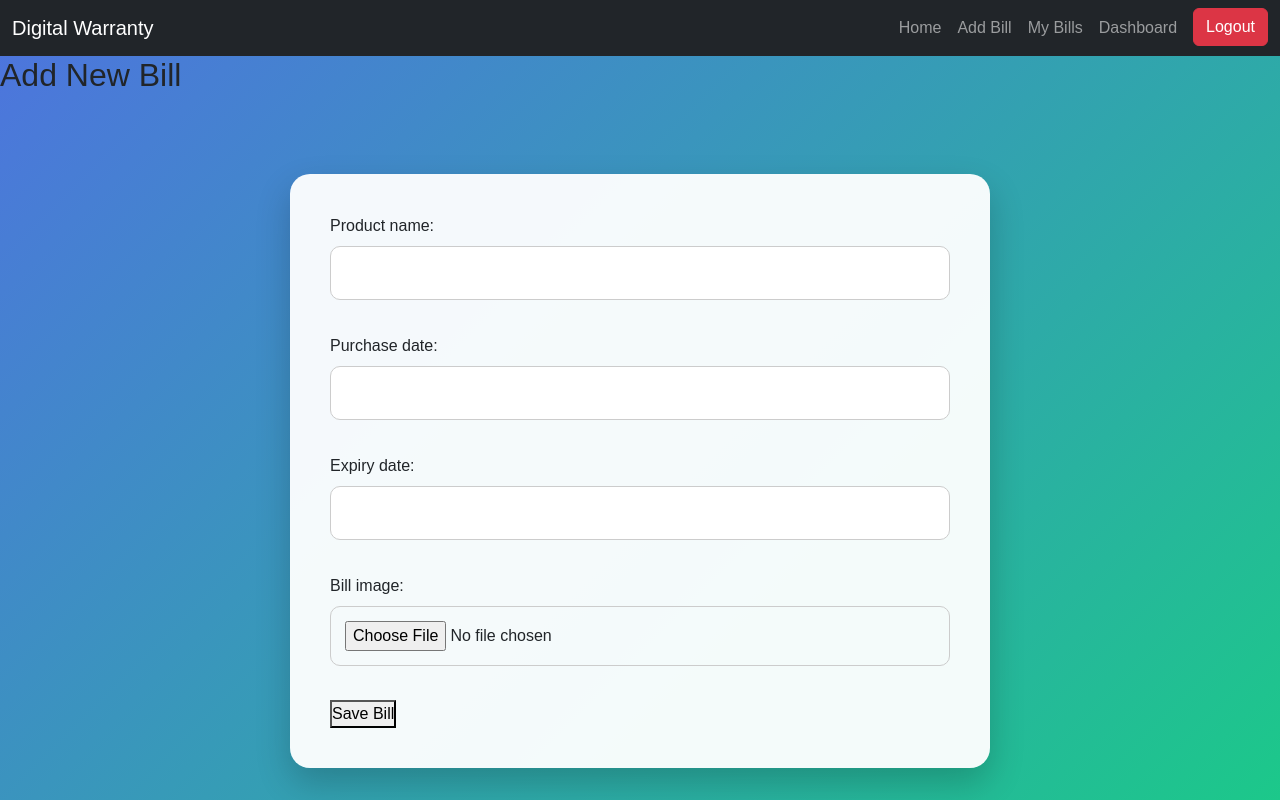
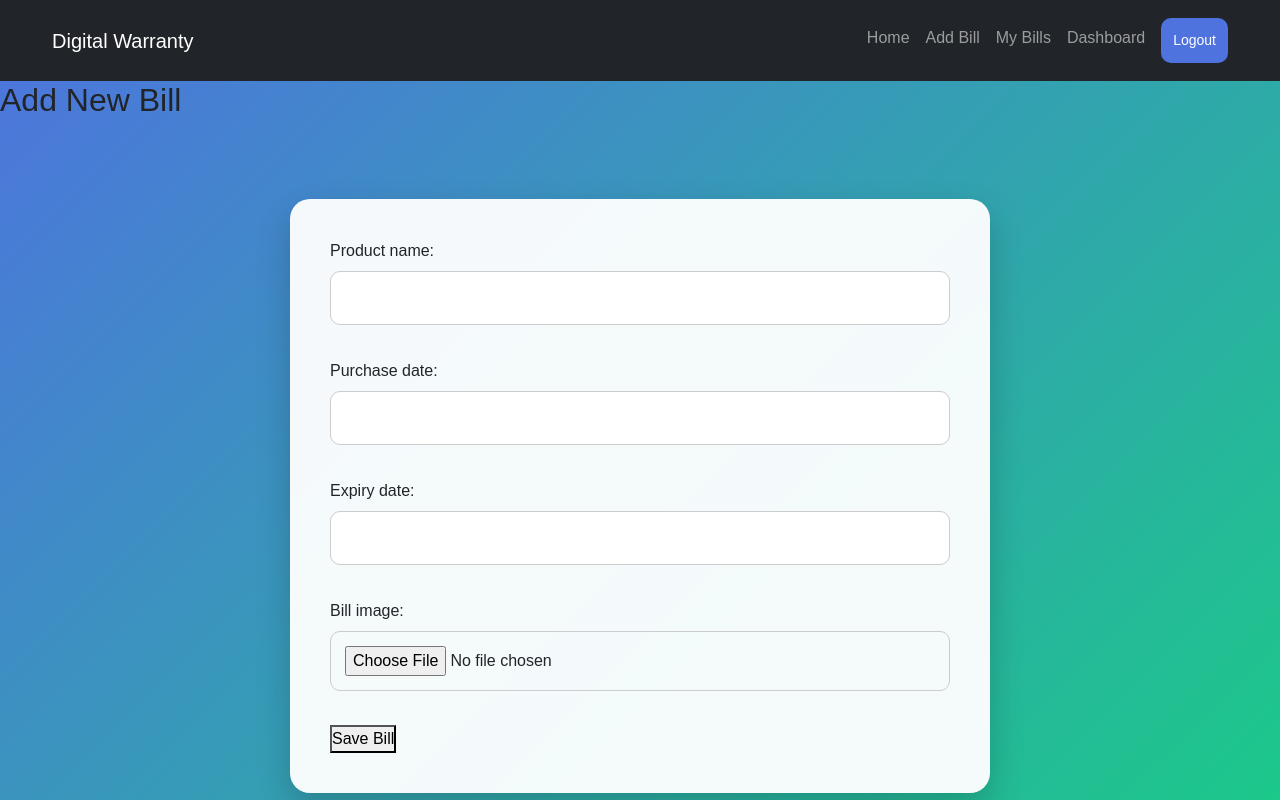
Before and after one commit to shraddhayadav29/Digital-Warranty-And-Bill-Management-System, a Django app: page /add/ in a window 1280 px wide. Run offline with Django 5.2, Linux system fonts and the light colour scheme; a user stored in the database is signed in.

Commit message:
Updated base issue

```diff
--- a/templates/base.html
+++ b/templates/base.html
@@ -1,87 +1,56 @@
 {% load static %}
 <!DOCTYPE html>
-<html>
+<html lang="en">
 <head>
+    <meta charset="UTF-8">
     <title>Digital Warranty System</title>
 
-    <!-- Mobile responsiveness -->
-     <meta name="viewport" content="width=device-width, initial-scale=1">
+    <meta name="viewport" content="width=device-width, initial-scale=1.0">
 
-    <!-- CSS -->
-    <link rel="stylesheet" href="{% static 'css/style.css' %}">
-
-    <!-- Bootstrap -->
     <link href="https://cdn.jsdelivr.net/npm/bootstrap@5.3.2/dist/css/bootstrap.min.css" rel="stylesheet">
 
-    <!-- Icons -->
     <link href="https://cdnjs.cloudflare.com/ajax/libs/font-awesome/6.5.0/css/all.min.css" rel="stylesheet">
+
+    <link rel="stylesheet" href="{% static 'css/style.css' %}">
 </head>
 
 <body>
 
 <nav class="navbar navbar-expand-lg navbar-dark bg-dark">
   <div class="container-fluid">
-
-    <!-- Logo -->
     <a class="navbar-brand" href="{% url 'home' %}">Digital Warranty</a>
-
-    <!-- Hamburger -->
     <button class="navbar-toggler" type="button" data-bs-toggle="collapse" data-bs-target="#navbarNav">
       <span class="navbar-toggler-icon"></span>
     </button>
-
-    <!-- Links -->
     <div class="collapse navbar-collapse" id="navbarNav">
       <ul class="navbar-nav ms-auto">
-
-        <li class="nav-item">
-          <a class="nav-link" href="{% url 'home' %}">Home</a>
-        </li>
-
-        <li class="nav-item">
-          <a class="nav-link" href="{% url 'add' %}">Add Bill</a>
-        </li>
-
-        <li class="nav-item">
-          <a class="nav-link" href="{% url 'bill_list' %}">My Bills</a>
-        </li>
-
-        <li class="nav-item">
-          <a class="nav-link" href="{% url 'dashboard' %}">Dashboard</a>
-        </li>
+        <li class="nav-item"><a class="nav-link" href="{% url 'home' %}">Home</a></li>
+        <li class="nav-item"><a class="nav-link" href="{% url 'add' %}">Add Bill</a></li>
+        <li class="nav-item"><a class="nav-link" href="{% url 'bill_list' %}">My Bills</a></li>
+        <li class="nav-item"><a class="nav-link" href="{% url 'dashboard' %}">Dashboard</a></li>
 
         {% if user.is_authenticated %}
         <li class="nav-item">
-          <form method="POST" action="{% url 'logout' %}">
+          <form method="POST" action="{% url 'logout' %}" style="display:inline;">
             {% csrf_token %}
-            <button class="btn btn-danger ms-2">Logout</button>
+            <button class="btn btn-danger btn-sm ms-2" type="submit">Logout</button>
           </form>
         </li>
         {% else %}
-        <li class="nav-item">
-          <a class="btn btn-success ms-2" href="{% url 'login' %}">Login</a>
-        </li>
-        <li class="nav-item">
-          <a class="btn btn-primary ms-2" href="{% url 'register' %}">Register</a>
-        </li>
+        <li class="nav-item"><a class="btn btn-success btn-sm ms-2" href="{% url 'login' %}">Login</a></li>
+        <li class="nav-item"><a class="btn btn-primary btn-sm ms-2" href="{% url 'register' %}">Register</a></li>
         {% endif %}
-
       </ul>
     </div>
-
   </div>
 </nav>
 
-
-<!-- ✅ SHOW SLIDER ONLY ON HOME PAGE -->
 {% if request.path == '/' %}
 <div class="top-slider">
     <div class="slider-track">
         <span>📸 Upload your bill in seconds</span>
         <span>⏳ Track warranty expiry automatically</span>
         <span>🔔 Get reminder notifications before expiry</span>
-
-        <!-- duplicate for smooth loop -->
         <span>📸 Upload your bill in seconds</span>
         <span>⏳ Track warranty expiry automatically</span>
         <span>🔔 Get reminder notifications before expiry</span>
@@ -89,11 +58,10 @@
 </div>
 {% endif %}
 
-<!-- CONTENT -->
-<div class="container-fluid p-0">
+<main class="main-wrapper">
     {% block content %}
     {% endblock %}
-
+</main>
 
 <script src="https://cdn.jsdelivr.net/npm/bootstrap@5.3.2/dist/js/bootstrap.bundle.min.js"></script>
 </body>
```
